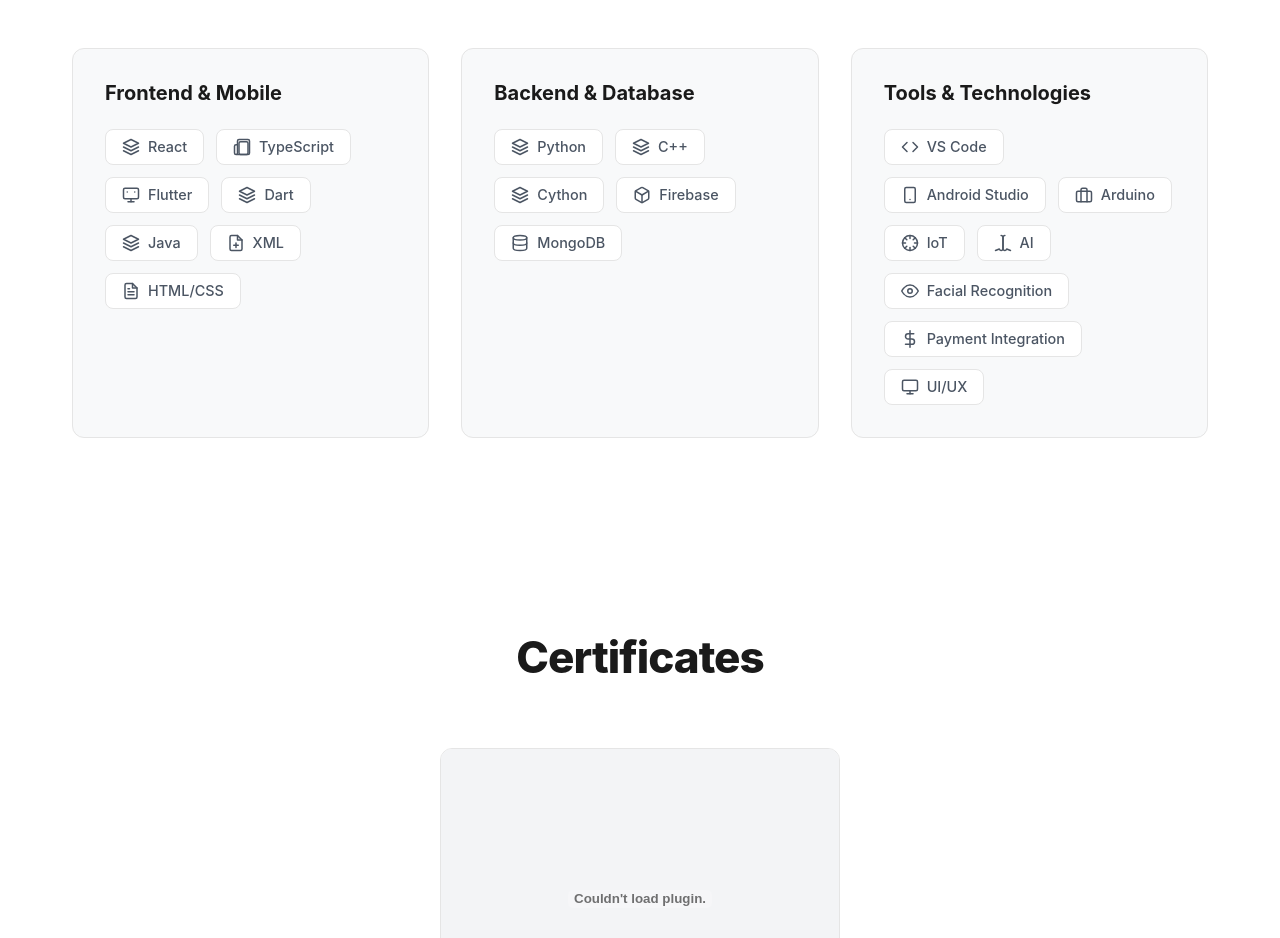
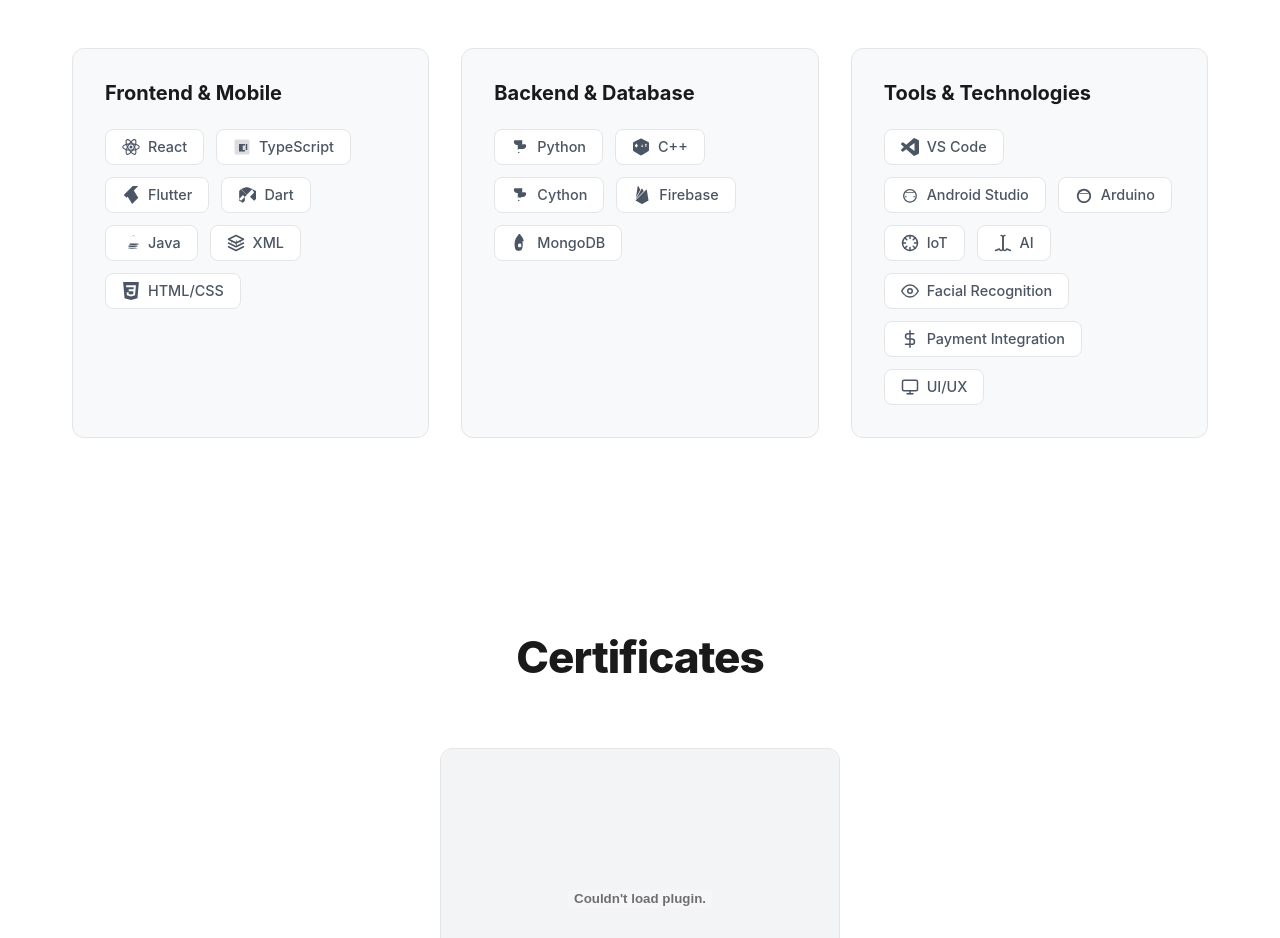
Before and after one commit to clarenceportugal/portfolio, a React (Vite) app: page / in a window 1280 px wide. Shown: the part 4340-5278 px from the top of the page. Built offline with nearby package versions, Linux system fonts and the light colour scheme.

Commit message:
Update all skill icons with official logo SVG paths

```diff
--- a/src/App.tsx
+++ b/src/App.tsx
@@ -446,62 +446,50 @@
               <h3>Frontend & Mobile</h3>
               <div className="skill-items">
                 <span className="skill-item">
-                  <svg className="skill-icon" xmlns="http://www.w3.org/2000/svg" viewBox="0 0 24 24" fill="none" stroke="currentColor" strokeWidth="2" strokeLinecap="round" strokeLinejoin="round">
-                    <path d="M12 2L2 7l10 5 10-5-10-5z"></path>
-                    <path d="M2 17l10 5 10-5"></path>
-                    <path d="M2 12l10 5 10-5"></path>
+                  <svg className="skill-icon" xmlns="http://www.w3.org/2000/svg" viewBox="0 0 24 24" fill="currentColor">
+                    <circle cx="12" cy="12" r="2" fill="currentColor"/>
+                    <ellipse cx="12" cy="12" rx="11" ry="4.2" fill="none" stroke="currentColor" strokeWidth="1.5"/>
+                    <ellipse cx="12" cy="12" rx="11" ry="4.2" fill="none" stroke="currentColor" strokeWidth="1.5" transform="rotate(60 12 12)"/>
+                    <ellipse cx="12" cy="12" rx="11" ry="4.2" fill="none" stroke="currentColor" strokeWidth="1.5" transform="rotate(-60 12 12)"/>
                   </svg>
                   React
                 </span>
                 <span className="skill-item">
-                  <svg className="skill-icon" xmlns="http://www.w3.org/2000/svg" viewBox="0 0 24 24" fill="none" stroke="currentColor" strokeWidth="2" strokeLinecap="round" strokeLinejoin="round">
-                    <path d="M4 22h16a2 2 0 0 0 2-2V4a2 2 0 0 0-2-2H8a2 2 0 0 0-2 2v16a2 2 0 0 1-2 2zm0 0a2 2 0 0 1-2-2v-9c0-1.1.9-2 2-2h2"></path>
-                    <path d="M18 22h-8a2 2 0 0 1-2-2V7a2 2 0 0 1 2-2h8a2 2 0 0 1 2 2v13a2 2 0 0 1-2 2z"></path>
+                  <svg className="skill-icon" xmlns="http://www.w3.org/2000/svg" viewBox="0 0 24 24" fill="currentColor">
+                    <rect x="2" y="2" width="20" height="20" rx="2" fill="currentColor" opacity="0.2"/>
+                    <path d="M8 8h8v2h-3v6h3v2H8V8zm9 0h2v8h-2V8z" fill="currentColor"/>
                   </svg>
                   TypeScript
                 </span>
                 <span className="skill-item">
-                  <svg className="skill-icon" xmlns="http://www.w3.org/2000/svg" viewBox="0 0 24 24" fill="none" stroke="currentColor" strokeWidth="2" strokeLinecap="round" strokeLinejoin="round">
-                    <rect x="2" y="3" width="20" height="14" rx="2" ry="2"></rect>
-                    <line x1="8" y1="21" x2="16" y2="21"></line>
-                    <line x1="12" y1="17" x2="12" y2="21"></line>
-                    <line x1="7" y1="8" x2="7.01" y2="8"></line>
-                    <line x1="17" y1="8" x2="17.01" y2="8"></line>
+                  <svg className="skill-icon" xmlns="http://www.w3.org/2000/svg" viewBox="0 0 24 24" fill="currentColor">
+                    <path d="M14.314 0L2.3 12 6 15.7 21.684 0zm-8.128 12L13.542 24l8.142-8.3L14.314 3.7z" fill="currentColor"/>
                   </svg>
                   Flutter
                 </span>
                 <span className="skill-item">
-                  <svg className="skill-icon" xmlns="http://www.w3.org/2000/svg" viewBox="0 0 24 24" fill="none" stroke="currentColor" strokeWidth="2" strokeLinecap="round" strokeLinejoin="round">
-                    <path d="M12 2L2 7l10 5 10-5-10-5z"></path>
-                    <path d="M2 17l10 5 10-5"></path>
-                    <path d="M2 12l10 5 10-5"></path>
+                  <svg className="skill-icon" xmlns="http://www.w3.org/2000/svg" viewBox="0 0 24 24" fill="currentColor">
+                    <path d="M4.105 4.105S9.158 1.58 11.684 1.58c2.525 0 7.579 2.525 7.579 2.525l-7.579 7.579-7.579-7.579zm0 0L1.58 6.658v10.526l2.525 2.525 7.579-7.579-7.579-7.579zm14.316 0L24 6.658v10.526l-2.525 2.525-5.474-5.474 5.474-5.474zM9.158 19.737l-2.525 2.525L1.58 19.737v-2.525l5.053-5.053 2.525 2.525v5.053z" fill="currentColor"/>
                   </svg>
                   Dart
                 </span>
                 <span className="skill-item">
-                  <svg className="skill-icon" xmlns="http://www.w3.org/2000/svg" viewBox="0 0 24 24" fill="none" stroke="currentColor" strokeWidth="2" strokeLinecap="round" strokeLinejoin="round">
-                    <path d="M12 2L2 7l10 5 10-5-10-5z"></path>
-                    <path d="M2 17l10 5 10-5"></path>
-                    <path d="M2 12l10 5 10-5"></path>
+                  <svg className="skill-icon" xmlns="http://www.w3.org/2000/svg" viewBox="0 0 24 24" fill="currentColor">
+                    <path d="M8.851 18.56s-.908.602.778.851c1.562.24 2.441.24 4.285.12 1.845-.12 3.125-.24 4.285-.24 1.562 0 2.281.24 2.281.24l-1.562-1.08s-1.08-.24-2.281-.24c-1.2 0-2.521.12-3.965.12-1.443 0-2.762-.12-3.841-.36zm-.24-2.521s-1.08.72.72.96c1.562.24 2.881.36 4.525.36 1.443 0 3.125-.12 4.525-.36 1.2-.24 2.281-.48 2.881-.48l-1.443-1.08s-1.08-.24-2.281-.24c-1.2 0-2.521.12-3.965.12-1.443 0-2.762-.12-3.841-.36zm1.443-2.641s-1.08.72.72.96c1.562.24 2.881.36 4.525.36 1.443 0 3.125-.12 4.525-.36 1.2-.24 2.281-.48 2.881-.48l-1.443-1.08s-1.08-.24-2.281-.24c-1.2 0-2.521.12-3.965.12-1.443 0-2.762-.12-3.841-.36z" fill="currentColor"/>
+                    <path d="M15.236 2.4c-1.443 0-2.521.24-3.125.72l-.48.36s.36-.24 1.08-.48c1.08-.36 2.281-.36 3.125-.24.72.12 1.443.24 1.443.24l-.48-.36c-.36-.24-1.2-.48-1.924-.48z" fill="currentColor"/>
                   </svg>
                   Java
                 </span>
                 <span className="skill-item">
-                  <svg className="skill-icon" xmlns="http://www.w3.org/2000/svg" viewBox="0 0 24 24" fill="none" stroke="currentColor" strokeWidth="2" strokeLinecap="round" strokeLinejoin="round">
-                    <path d="M14 2H6a2 2 0 0 0-2 2v16a2 2 0 0 0 2 2h12a2 2 0 0 0 2-2V8z"></path>
-                    <polyline points="14 2 14 8 20 8"></polyline>
-                    <line x1="9" y1="15" x2="15" y2="15"></line>
-                    <line x1="12" y1="12" x2="12" y2="18"></line>
+                  <svg className="skill-icon" xmlns="http://www.w3.org/2000/svg" viewBox="0 0 24 24" fill="currentColor">
+                    <path d="M12 2L2 7l10 5 10-5-10-5zM2 17l10 5 10-5M2 12l10 5 10-5" fill="none" stroke="currentColor" strokeWidth="2" strokeLinecap="round" strokeLinejoin="round"/>
+                    <path d="M6 8l2 2-2 2M18 8l-2 2 2 2M13 7l-2 5 2 5" fill="currentColor"/>
                   </svg>
                   XML
                 </span>
                 <span className="skill-item">
-                  <svg className="skill-icon" xmlns="http://www.w3.org/2000/svg" viewBox="0 0 24 24" fill="none" stroke="currentColor" strokeWidth="2" strokeLinecap="round" strokeLinejoin="round">
-                    <path d="M14 2H6a2 2 0 0 0-2 2v16a2 2 0 0 0 2 2h12a2 2 0 0 0 2-2V8z"></path>
-                    <path d="M14 2v6h6"></path>
-                    <path d="M16 13H8"></path>
-                    <path d="M16 17H8"></path>
-                    <path d="M10 9H8"></path>
+                  <svg className="skill-icon" xmlns="http://www.w3.org/2000/svg" viewBox="0 0 24 24" fill="currentColor">
+                    <path d="M1.5 0h21l-1.91 21.563L11.977 24l-8.564-2.438L1.5 0zm17.09 4.413L5.41 4.41l.213 2.622h10.125l-.255 2.716h-6.64l.24 2.573h6.182l-.366 3.523-2.91.804-2.955-.81-.188-2.11h-2.61l.29 3.855L12 19.288l5.373-1.53L18.59 4.414z" fill="currentColor"/>
                   </svg>
                   HTML/CSS
                 </span>
@@ -511,42 +499,36 @@
               <h3>Backend & Database</h3>
               <div className="skill-items">
                 <span className="skill-item">
-                  <svg className="skill-icon" xmlns="http://www.w3.org/2000/svg" viewBox="0 0 24 24" fill="none" stroke="currentColor" strokeWidth="2" strokeLinecap="round" strokeLinejoin="round">
-                    <path d="M12 2L2 7l10 5 10-5-10-5z"></path>
-                    <path d="M2 17l10 5 10-5"></path>
-                    <path d="M2 12l10 5 10-5"></path>
+                  <svg className="skill-icon" xmlns="http://www.w3.org/2000/svg" viewBox="0 0 24 24" fill="currentColor">
+                    <path d="M14.985 3.752v3.64c0 1.107-.896 2.005-2.005 2.005H7.995C5.76 9.397 3.752 7.39 3.752 5.155c0-1.107.896-2.005 2.005-2.005h9.228zm-1.337 0c.552 0 1 .448 1 1s-.448 1-1 1-1-.448-1-1 .448-1 1-1z" fill="currentColor"/>
+                    <path d="M9.015 20.248v-3.64c0-1.107.896-2.005 2.005-2.005h4.985c2.235 0 4.243-2.007 4.243-4.243 0-1.107-.896-2.005-2.005-2.005H9.015zm1.337 0c-.552 0-1-.448-1-1s.448-1 1-1 1 .448 1 1-.448 1-1 1z" fill="currentColor"/>
                   </svg>
                   Python
                 </span>
                 <span className="skill-item">
-                  <svg className="skill-icon" xmlns="http://www.w3.org/2000/svg" viewBox="0 0 24 24" fill="none" stroke="currentColor" strokeWidth="2" strokeLinecap="round" strokeLinejoin="round">
-                    <path d="M12 2L2 7l10 5 10-5-10-5z"></path>
-                    <path d="M2 17l10 5 10-5"></path>
-                    <path d="M2 12l10 5 10-5"></path>
+                  <svg className="skill-icon" xmlns="http://www.w3.org/2000/svg" viewBox="0 0 24 24" fill="currentColor">
+                    <path d="M22.394 6c-.167-.29-.398-.543-.652-.69L12.926.92c-.508-.293-1.34-.293-1.848 0L2.26 5.31c-.508.293-.923 1.024-.923 1.616v9.148c0 .592.415 1.323.923 1.616l8.818 5.39c.508.293 1.34.293 1.848 0l8.818-5.39c.254-.147.485-.4.652-.69.167-.29.252-.618.252-.926V6.926c0-.308-.085-.636-.252-.926z" fill="currentColor"/>
+                    <path d="M6.396 11.4v1.2H5.1v-1.2H3.9V9h1.2V7.8h1.296V9h1.2v2.4zm6.6 0h-1.2l1.8-2.4H12.6V9h2.4v.6h-1.8l1.8 2.4h-1.2zm5.304 0c-.6 0-1.2-.3-1.5-.9l1.2-.6c.15.3.45.45.75.3.3-.15.45-.45.3-.75-.15-.3-.45-.45-.75-.3l-1.2-.6c.3-.6.9-.9 1.5-.9.6 0 1.2.3 1.5.9l-1.2.6c-.15-.3-.45-.45-.75-.3-.3.15-.45.45-.3.75.15.3.45.45.75.3l1.2.6c-.3.6-.9.9-1.5.9z" fill="#fff"/>
                   </svg>
                   C++
                 </span>
                 <span className="skill-item">
-                  <svg className="skill-icon" xmlns="http://www.w3.org/2000/svg" viewBox="0 0 24 24" fill="none" stroke="currentColor" strokeWidth="2" strokeLinecap="round" strokeLinejoin="round">
-                    <path d="M12 2L2 7l10 5 10-5-10-5z"></path>
-                    <path d="M2 17l10 5 10-5"></path>
-                    <path d="M2 12l10 5 10-5"></path>
+                  <svg className="skill-icon" xmlns="http://www.w3.org/2000/svg" viewBox="0 0 24 24" fill="currentColor">
+                    <path d="M14.985 3.752v3.64c0 1.107-.896 2.005-2.005 2.005H7.995C5.76 9.397 3.752 7.39 3.752 5.155c0-1.107.896-2.005 2.005-2.005h9.228zm-1.337 0c.552 0 1 .448 1 1s-.448 1-1 1-1-.448-1-1 .448-1 1-1z" fill="currentColor"/>
+                    <path d="M9.015 20.248v-3.64c0-1.107.896-2.005 2.005-2.005h4.985c2.235 0 4.243-2.007 4.243-4.243 0-1.107-.896-2.005-2.005-2.005H9.015zm1.337 0c-.552 0-1-.448-1-1s.448-1 1-1 1 .448 1 1-.448 1-1 1z" fill="currentColor"/>
+                    <text x="12" y="16" fontSize="6" fill="currentColor" textAnchor="middle" fontWeight="bold">C</text>
                   </svg>
                   Cython
                 </span>
                 <span className="skill-item">
-                  <svg className="skill-icon" xmlns="http://www.w3.org/2000/svg" viewBox="0 0 24 24" fill="none" stroke="currentColor" strokeWidth="2" strokeLinecap="round" strokeLinejoin="round">
-                    <path d="M21 16V8a2 2 0 0 0-1-1.73l-7-4a2 2 0 0 0-2 0l-7 4A2 2 0 0 0 3 8v8a2 2 0 0 0 1 1.73l7 4a2 2 0 0 0 2 0l7-4A2 2 0 0 0 21 16z"></path>
-                    <polyline points="3.27 6.96 12 12.01 20.73 6.96"></polyline>
-                    <line x1="12" y1="22.08" x2="12" y2="12"></line>
+                  <svg className="skill-icon" xmlns="http://www.w3.org/2000/svg" viewBox="0 0 24 24" fill="currentColor">
+                    <path d="M3.89 15.672L6.255.461A.542.542 0 017.27.288l2.543 4.771zm16.794 3.696l-2.25-14a.54.54 0 00-.919-.295L3.316 19.365l7.856 4.427a1.621 1.621 0 001.588 0zM14.3 7.147l-1.82-3.482a.542.542 0 00-.96 0L3.53 17.984z" fill="currentColor"/>
                   </svg>
                   Firebase
                 </span>
                 <span className="skill-item">
-                  <svg className="skill-icon" xmlns="http://www.w3.org/2000/svg" viewBox="0 0 24 24" fill="none" stroke="currentColor" strokeWidth="2" strokeLinecap="round" strokeLinejoin="round">
-                    <ellipse cx="12" cy="5" rx="9" ry="3"></ellipse>
-                    <path d="M21 12c0 1.66-4 3-9 3s-9-1.34-9-3"></path>
-                    <path d="M3 5v14c0 1.66 4 3 9 3s9-1.34 9-3V5"></path>
+                  <svg className="skill-icon" xmlns="http://www.w3.org/2000/svg" viewBox="0 0 24 24" fill="currentColor">
+                    <path d="M17.193 9.555c-1.264-5.58-4.252-7.414-4.823-8.96-.294-.776-.449-1.4-1.151-1.4-.701 0-.908.658-1.151 1.4-.572 1.546-3.559 3.38-4.823 8.96-1.264 5.58.242 9.689.937 10.999.694 1.31 2.545 1.855 4.037 1.855s3.342-.545 4.037-1.855c.695-1.31 2.201-5.419.937-10.999zm-5.597 8.034c-1.219 0-2.4-.616-2.4-2.4 0-1.784 1.181-2.4 2.4-2.4 1.219 0 2.4.616 2.4 2.4 0 1.784-1.181 2.4-2.4 2.4z" fill="currentColor"/>
                   </svg>
                   MongoDB
                 </span>
@@ -556,23 +538,20 @@
               <h3>Tools & Technologies</h3>
               <div className="skill-items">
                 <span className="skill-item">
-                  <svg className="skill-icon" xmlns="http://www.w3.org/2000/svg" viewBox="0 0 24 24" fill="none" stroke="currentColor" strokeWidth="2" strokeLinecap="round" strokeLinejoin="round">
-                    <polyline points="16 18 22 12 16 6"></polyline>
-                    <polyline points="8 6 2 12 8 18"></polyline>
+                  <svg className="skill-icon" xmlns="http://www.w3.org/2000/svg" viewBox="0 0 24 24" fill="currentColor">
+                    <path d="M23.15 2.587L18.21.21a1.494 1.494 0 0 0-1.705.29l-9.46 8.63-4.12-3.128a.999.999 0 0 0-1.276.057L.327 7.261A1 1 0 0 0 .326 8.74L3.899 12 .326 15.26a1 1 0 0 0 .001 1.479L1.65 17.94a.999.999 0 0 0 1.276.057l4.12-3.128 9.46 8.63a1.492 1.492 0 0 0 1.704.29l4.942-2.377A1.5 1.5 0 0 0 24 20.06V3.94a1.5 1.5 0 0 0-.85-1.353zm-5.146 14.861L10.826 12l7.178-5.448v10.896z" fill="currentColor"/>
                   </svg>
                   VS Code
                 </span>
                 <span className="skill-item">
-                  <svg className="skill-icon" xmlns="http://www.w3.org/2000/svg" viewBox="0 0 24 24" fill="none" stroke="currentColor" strokeWidth="2" strokeLinecap="round" strokeLinejoin="round">
-                    <rect x="5" y="2" width="14" height="20" rx="2" ry="2"></rect>
-                    <line x1="12" y1="18" x2="12" y2="18.01"></line>
+                  <svg className="skill-icon" xmlns="http://www.w3.org/2000/svg" viewBox="0 0 24 24" fill="currentColor">
+                    <path d="M17.523 15.3414c-.5511 0-.9993-.4486-.9993-.9997s.4482-.9993.9993-.9993c.5508 0 .9993.4485.9993.9993.0001.5511-.4485.9997-.9993.9997m-11.0225 0c-.5511 0-.9993-.4486-.9993-.9997s.4482-.9993.9993-.9993c.5508 0 .9993.4485.9993.9993 0 .5511-.4485.9997-.9993.9997m11.0225-6.2136H6.5008c-.2764 0-.5004-.2242-.5004-.5006 0-.2761.224-.5004.5004-.5004h11.0225c.2764 0 .5004.2243.5004.5004.0001.2764-.224.5006-.5004.5006M12 20.5896c-4.1246 0-7.4782-3.354-7.4782-7.4782s3.3536-7.4782 7.4782-7.4782 7.4782 3.354 7.4782 7.4782-3.3536 7.4782-7.4782 7.4782M12 3.8361c-5.0797 0-9.2109 4.1312-9.2109 9.2109s4.1312 9.2109 9.2109 9.2109 9.2109-4.1312 9.2109-9.2109S17.0797 3.8361 12 3.8361" fill="currentColor"/>
                   </svg>
                   Android Studio
                 </span>
                 <span className="skill-item">
-                  <svg className="skill-icon" xmlns="http://www.w3.org/2000/svg" viewBox="0 0 24 24" fill="none" stroke="currentColor" strokeWidth="2" strokeLinecap="round" strokeLinejoin="round">
-                    <rect x="2" y="7" width="20" height="14" rx="2" ry="2"></rect>
-                    <path d="M16 21V5a2 2 0 0 0-2-2h-4a2 2 0 0 0-2 2v16"></path>
+                  <svg className="skill-icon" xmlns="http://www.w3.org/2000/svg" viewBox="0 0 24 24" fill="currentColor">
+                    <path d="M17.424 5.595c-.552 0-.999.448-.999 1s.447 1 .999 1c.551 0 .998-.448.998-1s-.447-1-.998-1m-11.848 0c-.551 0-.998.448-.998 1s.447 1 .998 1c.552 0 .999-.448.999-1s-.447-1-.999-1m11.848 4.001H6.424c-.276 0-.5.224-.5.5s.224.5.5.5h11.152c.276 0 .5-.224.5-.5s-.224-.5-.5-.5M12 20.354c-3.905 0-7.09-3.186-7.09-7.09 0-3.905 3.185-7.09 7.09-7.09 3.904 0 7.09 3.185 7.09 7.09 0 3.904-3.186 7.09-7.09 7.09M12 3.754c-5.238 0-9.5 4.262-9.5 9.5s4.262 9.5 9.5 9.5 9.5-4.262 9.5-9.5-4.262-9.5-9.5-9.5" fill="currentColor"/>
                   </svg>
                   Arduino
                 </span>
```
